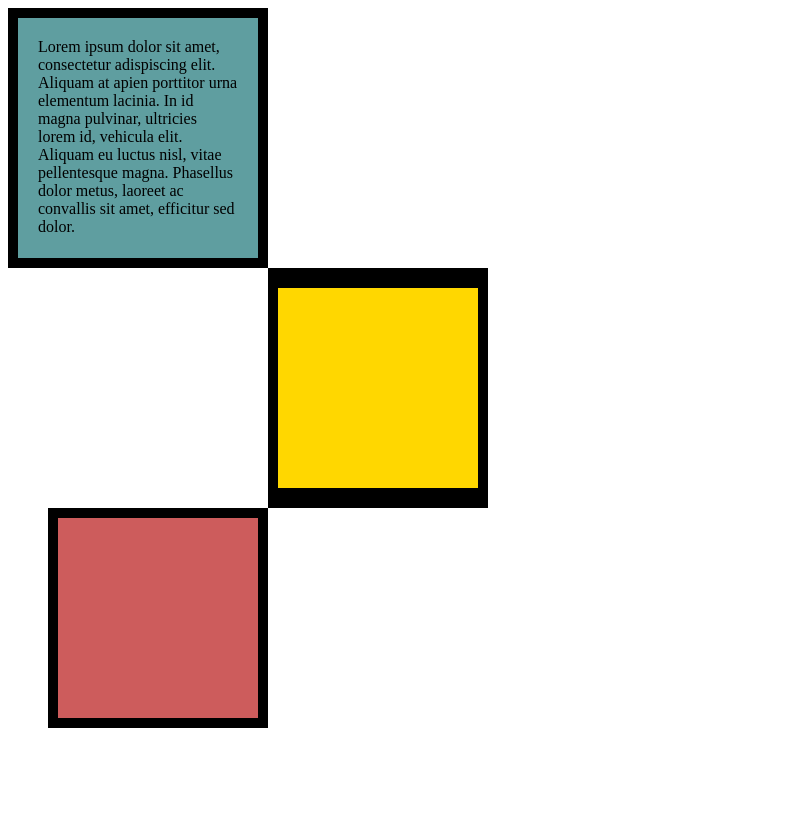
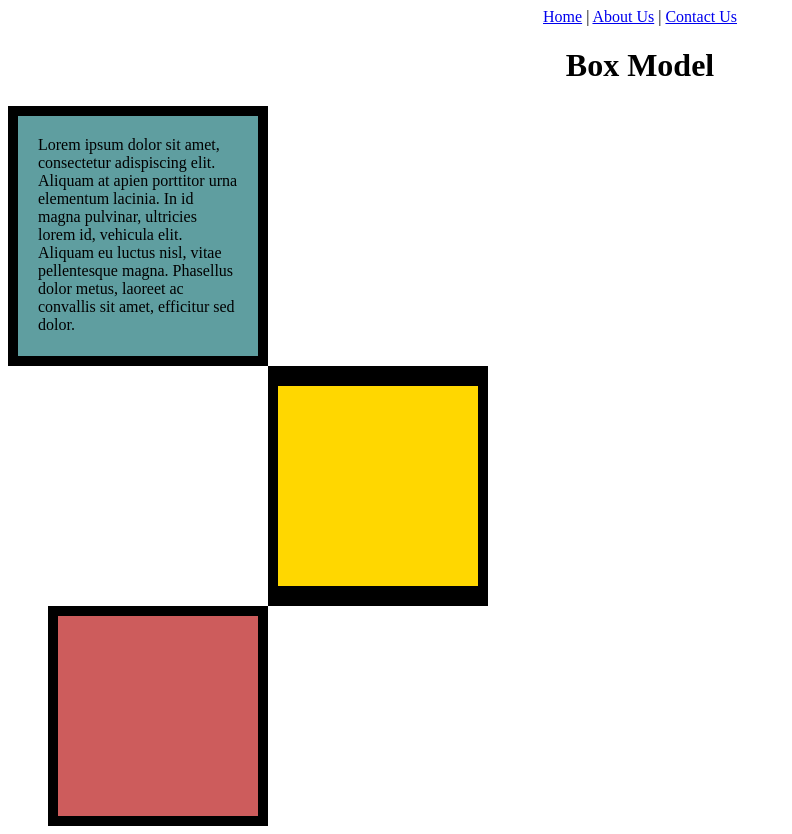
Before and after one commit to Yohan-Gabriel-Uy/Box-Model, a plain HTML site: page index.html in a window 1280 px wide. Shown: the whole page, without its empty margins (0-792 px from the left). Before the commit the page ends 800 px from the top, so only its background shows below. Drawn offline with Linux system fonts and the light colour scheme.

Commit message:
Update index.html

```diff
--- a/index.html
+++ b/index.html
@@ -33,6 +33,14 @@
     </style>
 </head>
 <body>
+    <center>
+    <nav>
+        <a href="index.html">Home</a> |
+        <a href="about-us.html">About Us</a> |
+        <a href="contact-us.html">Contact Us</a>
+    </nav>
+    <h1>Box Model</h1>
+    </center>
     <div class="plants">
         <p>Lorem ipsum dolor sit amet, consectetur adispiscing elit. Aliquam at apien porttitor urna elementum lacinia. In id magna pulvinar, ultricies lorem id, vehicula elit. Aliquam eu luctus nisl, vitae pellentesque magna. Phasellus dolor metus, laoreet ac convallis sit amet, efficitur sed dolor.</p>
     </div>
@@ -45,4 +53,5 @@
 
     </div>
 </body>
+
 </html>
```
